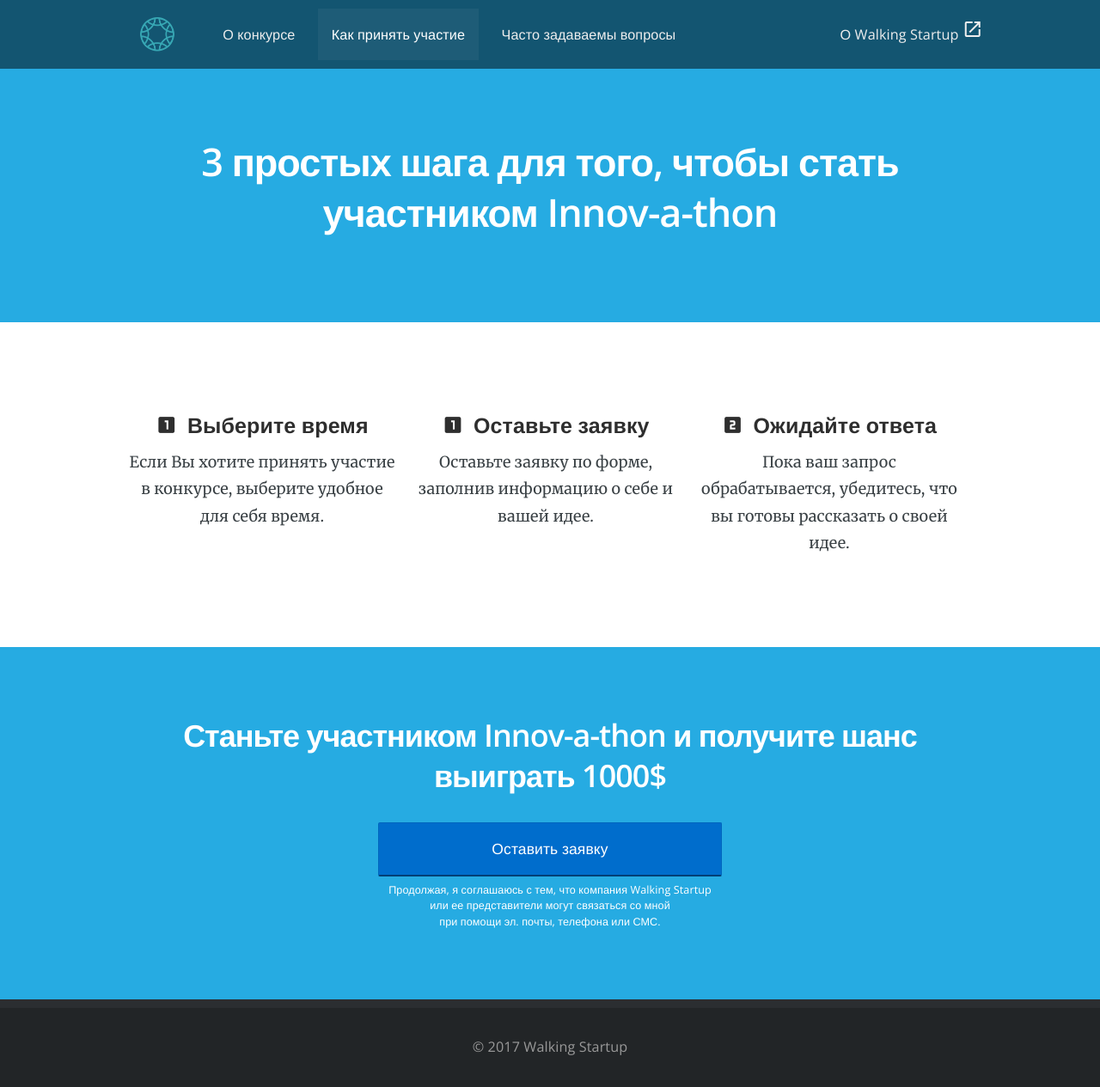
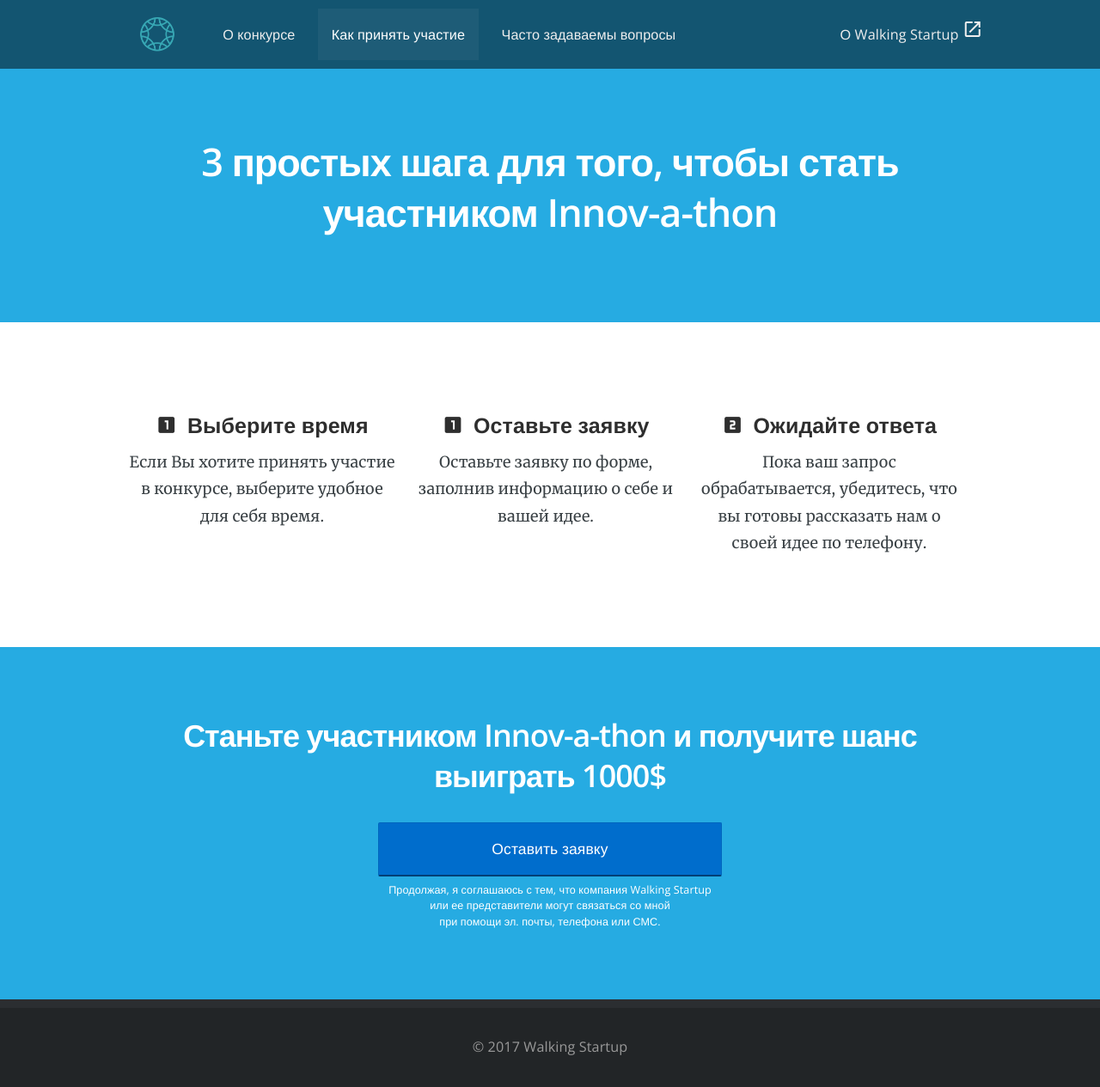
Before and after one commit to RakhimyanTim/innov-a-thon.ws.github.io, a Jekyll site: the page built from pages/become-a-part.html, in a window 1280 px wide. Shown: the whole page at 86% size. Built offline with Jekyll 4.4.1, drawn with Linux system fonts in a browser that asks for light colours; nearby versions of some CDN libraries.

Commit message:
Update become-a-part.html

```diff
--- a/pages/become-a-part.html
+++ b/pages/become-a-part.html
@@ -24,7 +24,7 @@
 			</div>
 			<div class="col-1-3">
 				<h4 style="text-align: center;"><i class="material-icons">looks_two</i> Ожидайте ответа</h4>
-				<p style="text-align: center;">Пока ваш запрос обрабатывается, убедитесь, что вы готовы рассказать о своей идее.</p>
+				<p style="text-align: center;">Пока ваш запрос обрабатывается, убедитесь, что вы готовы рассказать нам о своей идее по телефону.</p>
 			</div>
 		</div>
 	</div>
```
